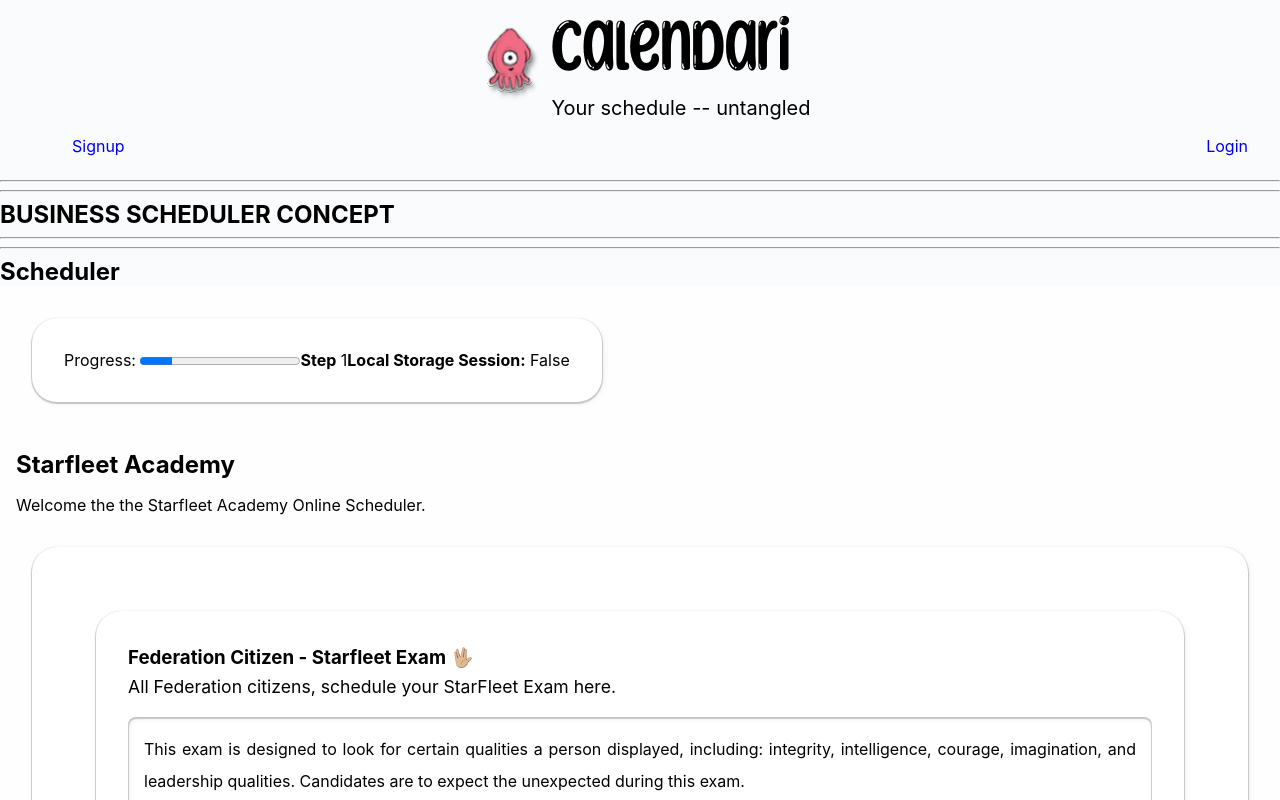
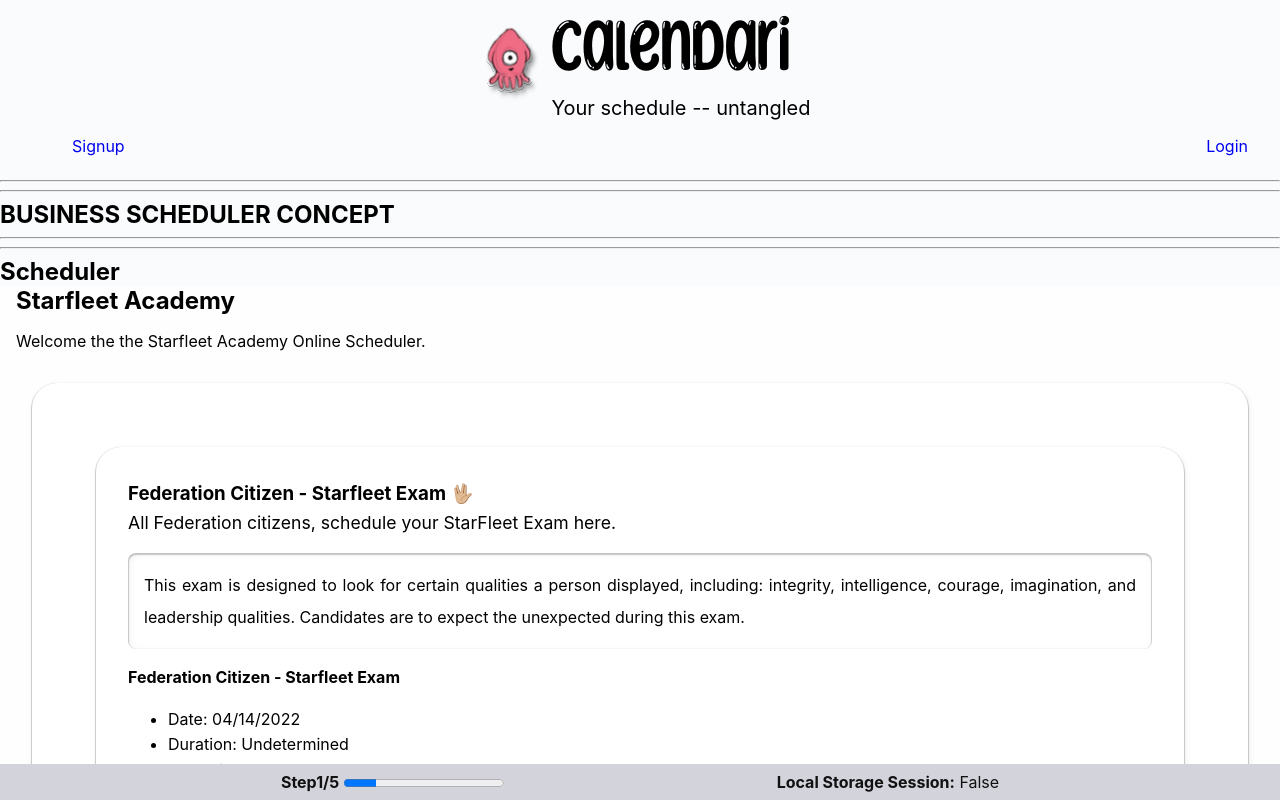
Before and after one commit to ErikPlachta/Calendari, a React (Create React App) app in the folder client/: page / in a window 1280 px wide. Shown: the top 800 px of the page. Built offline with nearby package versions, Linux system fonts and the light colour scheme.

Commit message:
Add sticky progress bar

```diff
--- a/client/src/assets/css/styles.css
+++ b/client/src/assets/css/styles.css
@@ -4,6 +4,21 @@
   ROOT VARIABLES
 */
 :root {
+
+
+  --fade-purple-dark: rgb(167, 169, 208); /*#a7a9d0*/
+  --fade-purple-light: rgb(230, 237, 241); /*#e6edf1*/
+
+  --theme-l-gp_1: rgb(223, 216, 220); /* #dfd8dc; */
+  --theme-l-gp_2: rgb(211, 211, 220); /*#d3d3dc;*/
+
+  --theme_lighter-purple: #6200b3;
+  --theme_darker-purple: #3b0086;
+  --theme_deep-purple: rgb(25, 0, 57);
+  --theme_purple_black: rgb(2, 0, 6);
+  --theme_plum: #290628;
+  --theme_light-pink: #ffa0fd;
+  --theme_darker-pink: rgb(233, 82, 222); /*#e952de;*/
 
   /* BASIC COLOR SCHEMA PLACEHOLDER */
   /*TODO:: 04/05/2022 #EP || Define this color schema */
@@ -227,9 +242,46 @@ button {
 
 }
 
+
 /*------------------------------------------------------------------------------
-  APPOINTMENT PAGE SPECIFIC CLASSES
+  SCHEDULER AND APPOINTMENT PAGE SPECIFIC CLASSES
 */
+
+
+.statusBar{
+  bottom: 0;
+  margin: auto;
+  padding: .5rem;
+  width: 100%;
+  position: fixed;
+  display: flex;
+  justify-content: space-evenly;
+  align-items: center;
+  background-color: var(--theme-l-gp_2);
+  color: var(--C10);
+  opacity: 1;
+}
+
+/* #progressBar{
+  display: inline-block;
+  text-align: center;
+  align-items: center;
+  padding: 0 3rem;
+  width: 30%;
+}
+
+#progressBar label{
+  height: 2rem;
+}
+
+progress[value]{
+  height: 2rem;
+  vertical-align: center;
+} */
+
+
+
+
 
 .appointment_type_card{
   display: flex;
--- a/client/src/components/Scheduler/index.js
+++ b/client/src/components/Scheduler/index.js
@@ -54,6 +54,8 @@ export default function Scheduler({business_id_or_name, appointment_type_id}) {
   //----------------------------------------------------------------------------
 
   //-- to hold business info and pass down if needed
+
+  const [step, setStep] = useState(1);
   const [business, setBusiness] = useState({});
   const [appointment_types,set_appointment_types] = useState({});
 
@@ -116,10 +118,17 @@ export default function Scheduler({business_id_or_name, appointment_type_id}) {
   */
 
 
+  //-- Move to the next step
+  const nextStep = nextStepButton => {
+    nextStepButton.preventDefault();
+    setStep(step+1);
+  };
+
+
 
   //-- INDEX of Each Page, which is a step of scheduler
   const schedulerPages = {
-    1: <BusinessScheduler business_id={business_id}></BusinessScheduler>,
+    1: <BusinessScheduler business_id={business_id} nextStep={nextStep}></BusinessScheduler>,
     2: "Date Time Timezone",
     3: "Client Information and Verify",
     4: "API Reroute to root page Appointment with params business_id and appointment_id"
@@ -130,6 +139,8 @@ export default function Scheduler({business_id_or_name, appointment_type_id}) {
   const createAppointment = async params => {
     //-- When client information verified and submitted, update database with appointment data
 
+
+
     // 1. Validate data
 
     // 2. Submit to database
@@ -137,6 +148,9 @@ export default function Scheduler({business_id_or_name, appointment_type_id}) {
     // 3. Verify response
 
     // 4. Approve re-route or message to UI
+    setStep(5);
+
+    // return response;
   }
 
   //-- Browser Local Storage Checking
@@ -146,9 +160,10 @@ export default function Scheduler({business_id_or_name, appointment_type_id}) {
 
     //TODO:: 04/09/22 #EP || Local Storage to know if scheduling an appt for offline and state awareness. If exists, pull info and start from there
 
-    //1. See if Local Storage contains data
+    //1. See if Local Storage Contains data
 
-    //2. If it does, return it
+    //2. If it does, return to that state
+    // setStep(localStorageNumber);
 
     //3. if does not, just return false
 
@@ -160,13 +175,14 @@ export default function Scheduler({business_id_or_name, appointment_type_id}) {
   // const appointment_types = business.configuration.appointment_types;
 
 
-  const approveTimes = dateTimes => {
-    dateTimes.preventDefault();
-  };
+
+
+  //----------------------------------------------------------------------------
+  //-- RETURN JSX ELEMENT
 
   return (
     <section className="page scheduler">
-      <StatusBar step="1" state={checkState}/>
+      <StatusBar step={step} state={checkState}/>
 
       <div>
         {checkState
--- a/client/src/components/Scheduler/pages/BusinessScheduler.js
+++ b/client/src/components/Scheduler/pages/BusinessScheduler.js
@@ -20,7 +20,17 @@ const DB_Business =          require('../../../assets/json/business.json');
 const DB_Appointment =       require('../../../assets/json/appointment.json');
 const DB_Appointment_Type =  require('../../../assets/json/appointment_type.json');
 
-export default function BusinessScheduler({business_id}) {
+
+//------------------------------------------------------------------------------
+//-- EXPORT FUNCTION
+
+export default function BusinessScheduler({business_id, nextStep}) {
+
+
+  //----------------------------------------------------------------------------
+  //----------------------------------------------------------------------------
+  //-- PLACEHOLDER CONTENT
+
 
   //-- Onboarding connections to take data to verify integrity
   //TODO:: 04/05/22 #EP|| Make GraphQL Connections here
@@ -31,7 +41,11 @@ export default function BusinessScheduler({business_id}) {
 
 
   //TODO:: 04/05/22 #EP || Add pull from JWT
-  business_id = '0000-AAAA';
+  // business_id = '0000-AAAA';
+
+  //----------------------------------------------------------------------------
+  //----------------------------------------------------------------------------
+  //----------------------------------------------------------------------------
 
   //-- extract business from database based on JWT id
   const business = Businesses[business_id];
@@ -42,6 +56,8 @@ export default function BusinessScheduler({business_id}) {
     selectedAppointment.preventDefault();
   };
 
+  //----------------------------------------------------------------------------
+  //-- RETURN JSX ELEMENT
   return (
     <section className="page business">
 
@@ -81,7 +97,7 @@ export default function BusinessScheduler({business_id}) {
                 </span>
 
                 <span>
-                  <button className="appointment_type_button" onClick={startScheduling}>
+                  <button className="appointment_type_button" onClick={nextStep}>
                     Start Application
                   </button>
                 </span>
--- a/client/src/components/Scheduler/sub-components/StatusBar/index.js
+++ b/client/src/components/Scheduler/sub-components/StatusBar/index.js
@@ -2,13 +2,10 @@ import React from 'react'
 
 export default function StatusBar({step, state}) {
   return (
-    <section className="StatusBar containerResults">
+    <section className="statusBar">
       <span className="" id='progressBar'>
-        <label for="progressBarStep">Progress: </label>
+        <label htmlFor="progressBarStep"><b>Step{step}/5</b> </label>
         <progress id="progressBarStep" value={step} max="5">{step}/5</progress>
-      </span>
-      <span className="">
-        <b>Step</b> {step}
       </span>
       <span className="">
         <b>Local Storage Session:</b> {state
```
